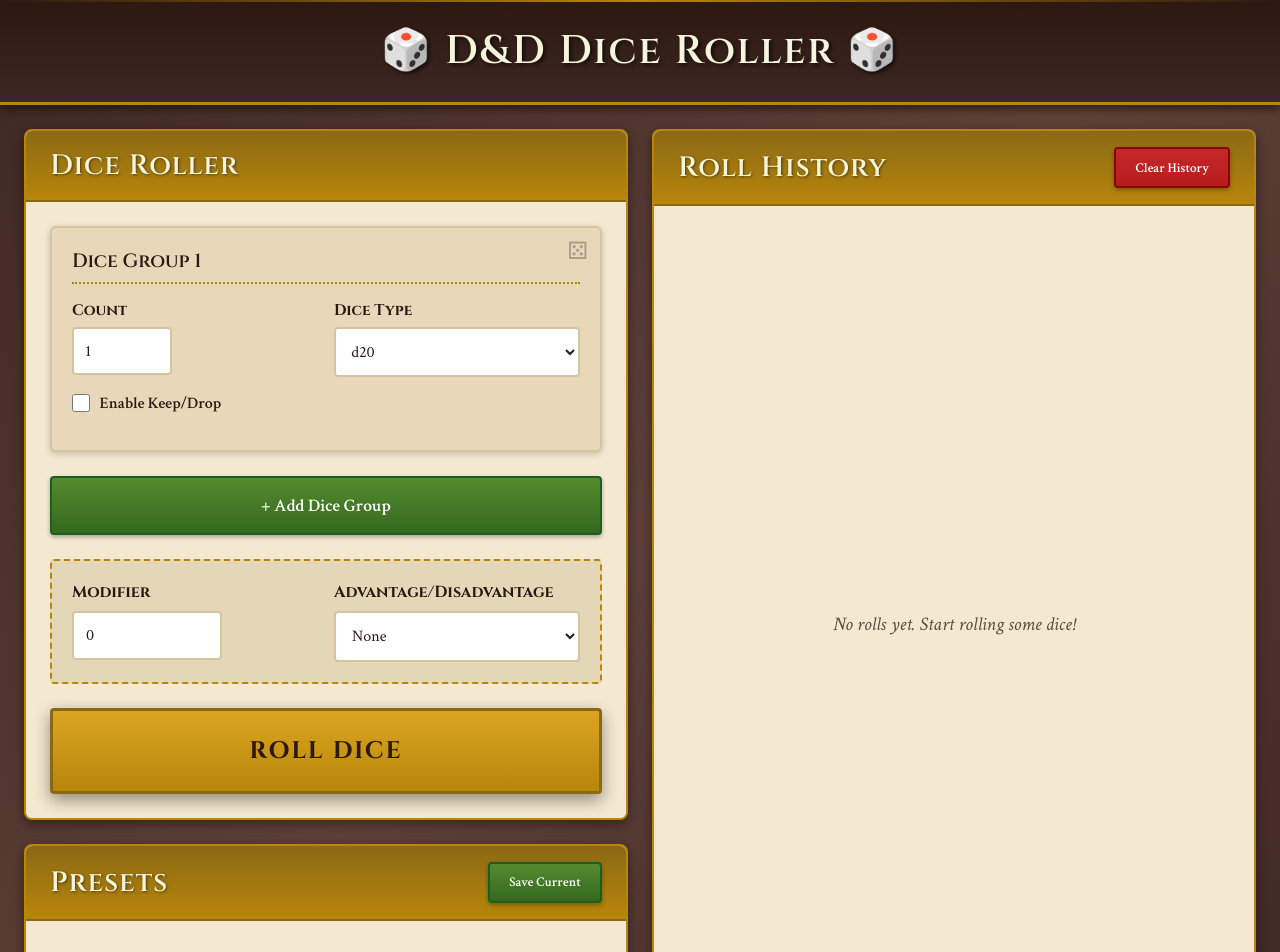
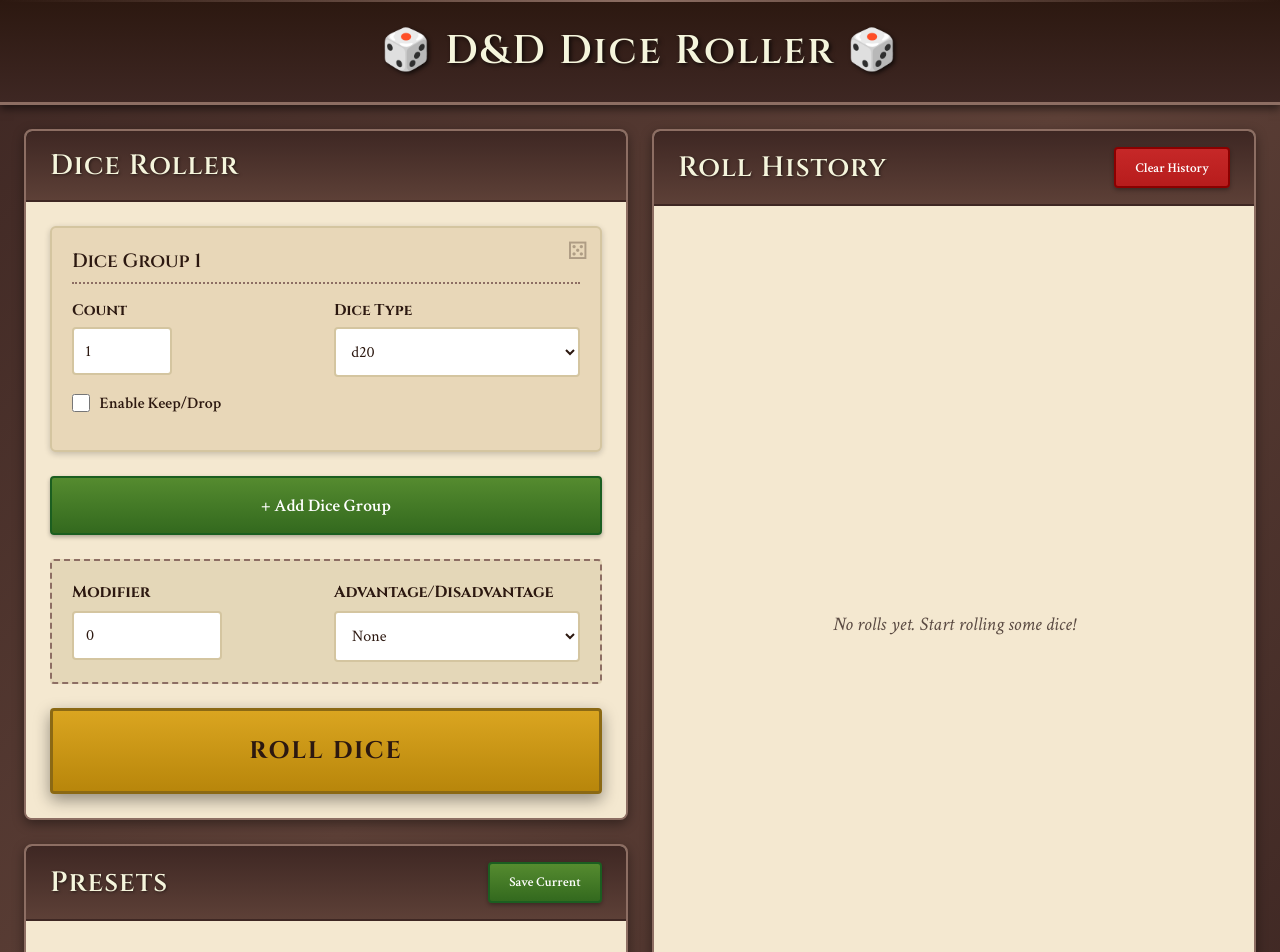
Before and after one commit to jankr02/D-D-Dicer, an Angular app: page / in a window 1280 px wide. Shown: the top 952 px of the page. Built offline with nearby package versions, Linux system fonts and the light colour scheme.

Commit message:
feat: Update border colors and styles across components for consistency

```diff
--- a/src/app/app.scss
+++ b/src/app/app.scss
@@ -9,7 +9,7 @@
     background: linear-gradient(180deg, #2c1810 0%, #3e2723 100%);
     padding: 1.5rem 2rem;
     box-shadow: 0 4px 8px rgba(0, 0, 0, 0.5);
-    border-bottom: 3px solid var(--brass-primary);
+    border-bottom: 3px solid var(--border-primary);
     position: relative;
 
     // Decorative top border
@@ -22,7 +22,7 @@
       height: 2px;
       background: linear-gradient(90deg,
         transparent 0%,
-        var(--brass-primary) 50%,
+        var(--border-primary) 50%,
         transparent 100%);
     }
 
--- a/src/app/components/dice-roller/dice-group-form/dice-group-form.scss
+++ b/src/app/components/dice-roller/dice-group-form/dice-group-form.scss
@@ -24,7 +24,7 @@
       color: var(--text-primary);
       font-family: var(--font-heading);
       padding-bottom: 0.5rem;
-      border-bottom: 2px dotted var(--brass-primary);
+      border-bottom: 2px dotted var(--border-primary);
     }
   }
 
@@ -57,12 +57,12 @@
         transition: var(--transition);
 
         &:focus {
-          border-color: var(--brass-primary);
-          box-shadow: 0 0 0 3px rgba(184, 134, 11, 0.2);
+          border-color: var(--border-hover);
+          box-shadow: 0 0 0 3px rgba(141, 110, 99, 0.2);
         }
 
         &:hover {
-          border-color: var(--brass-hover);
+          border-color: var(--border-hover);
         }
       }
 
--- a/src/app/components/dice-roller/dice-roller.scss
+++ b/src/app/components/dice-roller/dice-roller.scss
@@ -2,14 +2,14 @@
   background: var(--parchment-light);
   border-radius: 8px;
   box-shadow: 0 4px 12px rgba(0, 0, 0, 0.4);
-  border: 2px solid var(--brass-primary);
+  border: 2px solid var(--border-primary);
   overflow: hidden;
 
   // === Header ===
   .roller-header {
-    background: linear-gradient(180deg, #8b6914 0%, #b8860b 100%);
+    background: linear-gradient(180deg, #3e2723 0%, #5d4037 100%);
     padding: 1rem 1.5rem;
-    border-bottom: 2px solid var(--bronze-dark);
+    border-bottom: 2px solid var(--tavern-wood-dark);
 
     h2 {
       color: var(--text-light);
@@ -88,7 +88,7 @@
       margin-bottom: 1.5rem;
       padding: 1.25rem;
       background: rgba(212, 197, 160, 0.5);
-      border: 2px dashed var(--brass-primary);
+      border: 2px dashed var(--border-primary);
       border-radius: var(--border-radius);
 
       .form-field {
@@ -115,8 +115,8 @@
           transition: var(--transition);
 
           &:focus {
-            border-color: var(--brass-primary);
-            box-shadow: 0 0 0 3px rgba(184, 134, 11, 0.2);
+            border-color: var(--border-hover);
+            box-shadow: 0 0 0 3px rgba(141, 110, 99, 0.2);
           }
         }
 
--- a/src/app/components/preset-manager/preset-manager.scss
+++ b/src/app/components/preset-manager/preset-manager.scss
@@ -2,7 +2,7 @@
   background: var(--parchment-light);
   border-radius: 8px;
   box-shadow: 0 4px 12px rgba(0, 0, 0, 0.4);
-  border: 2px solid var(--brass-primary);
+  border: 2px solid var(--border-primary);
   overflow: hidden;
 
   .preset-header {
@@ -10,8 +10,8 @@
     justify-content: space-between;
     align-items: center;
     padding: 1rem 1.5rem;
-    background: linear-gradient(180deg, #8b6914 0%, #b8860b 100%);
-    border-bottom: 2px solid var(--bronze-dark);
+    background: linear-gradient(180deg, #3e2723 0%, #5d4037 100%);
+    border-bottom: 2px solid var(--tavern-wood-dark);
 
     h2 {
       margin: 0;
@@ -51,7 +51,7 @@
     .preset-name-input {
       width: 100%;
       padding: 0.85rem;
-      border: 2px solid var(--brass-primary);
+      border: 2px solid var(--border-primary);
       border-radius: var(--border-radius);
       font-size: 1rem;
       margin-bottom: 0.6rem;
@@ -59,8 +59,8 @@
       color: var(--text-primary);
 
       &:focus {
-        border-color: var(--brass-hover);
-        box-shadow: 0 0 0 3px rgba(184, 134, 11, 0.25);
+        border-color: var(--border-hover);
+        box-shadow: 0 0 0 3px rgba(141, 110, 99, 0.25);
       }
     }
 
@@ -92,7 +92,7 @@
 
       &:hover {
         background: white;
-        border-color: var(--brass-primary);
+        border-color: var(--border-hover);
         box-shadow: 0 4px 8px rgba(0, 0, 0, 0.25);
         transform: translateX(4px);
       }
--- a/src/app/components/roll-history/roll-history.scss
+++ b/src/app/components/roll-history/roll-history.scss
@@ -5,7 +5,7 @@
   background: var(--parchment-light);
   border-radius: 8px;
   box-shadow: 0 4px 12px rgba(0, 0, 0, 0.4);
-  border: 2px solid var(--brass-primary);
+  border: 2px solid var(--border-primary);
   overflow: hidden;
 
   .history-header {
@@ -13,8 +13,8 @@
     justify-content: space-between;
     align-items: center;
     padding: 1rem 1.5rem;
-    background: linear-gradient(180deg, #8b6914 0%, #b8860b 100%);
-    border-bottom: 2px solid var(--bronze-dark);
+    background: linear-gradient(180deg, #3e2723 0%, #5d4037 100%);
+    border-bottom: 2px solid var(--tavern-wood-dark);
 
     h2 {
       margin: 0;
--- a/src/app/components/roll-history/roll-result-detail/roll-result-detail.scss
+++ b/src/app/components/roll-history/roll-result-detail/roll-result-detail.scss
@@ -18,7 +18,7 @@
     align-items: center;
     margin-bottom: 1rem;
     padding-bottom: 0.75rem;
-    border-bottom: 2px solid var(--brass-primary);
+    border-bottom: 2px solid var(--border-primary);
 
     .notation {
       font-family: 'Courier New', monospace;
@@ -112,7 +112,7 @@
       margin-top: 0.75rem;
       padding: 0.75rem;
       background: rgba(245, 124, 0, 0.15);
-      border-left: 4px solid var(--brass-primary);
+      border-left: 4px solid var(--border-primary);
       border-radius: var(--border-radius);
 
       .label {
--- a/src/styles.scss
+++ b/src/styles.scss
@@ -15,6 +15,8 @@
   --brass-primary: #b8860b;
   --brass-hover: #daa520;
   --bronze-dark: #8b6914;
+  --border-primary: #8d6e63;  // Mittelbraun für Borders
+  --border-hover: #a1887f;    // Helleres Braun für Hover-Effekte
   --text-primary: #2c1810;
   --text-secondary: #5a4a42;
   --text-light: #f5f5dc;
```
